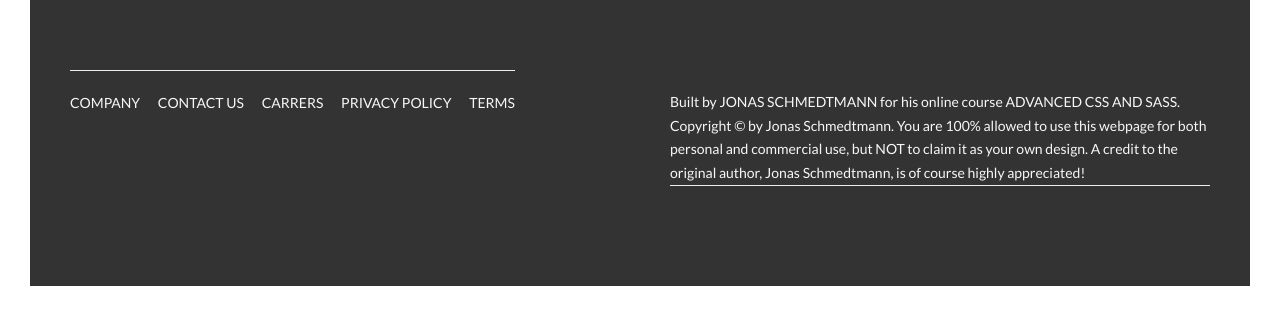
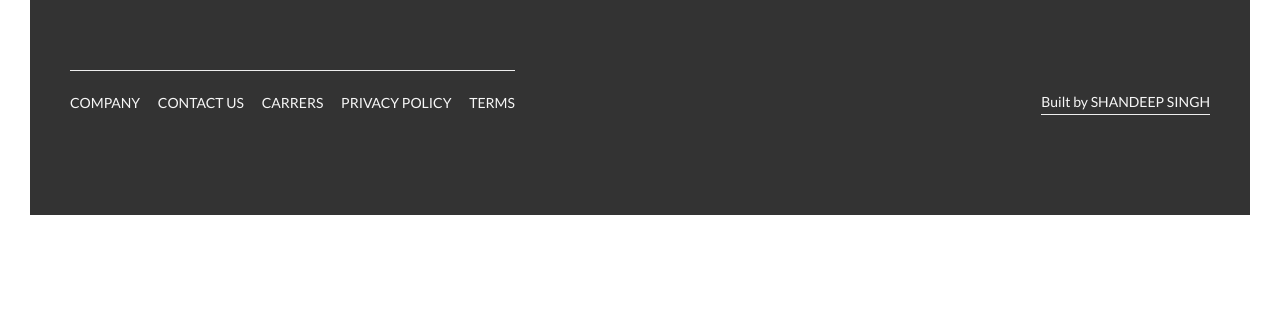
Before and after one commit to shandeep360/Natours, a website: page index.html in a window 1280 px wide. Shown: the part 5784-6100 px from the top of the page. After the commit the page ends 6029 px from the top, so only its background shows below. Drawn offline with Linux system fonts and the light colour scheme.

Commit message:
finished nav

```diff
--- a/index.html
+++ b/index.html
@@ -360,10 +360,7 @@
                 </div>
                 <div class="col-1-of-2">
                     <p class="footer__copyright">
-                        Built by <a href="#" class="footer__link">Jonas Schmedtmann</a> for his online course <a href="#" class="footer__link">Advanced CSS and Sass</a>.
-                        Copyright &copy; by Jonas Schmedtmann. You are 100% allowed to use this webpage for both personal
-                        and commercial use, but NOT to claim it as your own design. A credit to the original author, Jonas
-                        Schmedtmann, is of course highly appreciated!
+                        Built by <a href="#" class="footer__link">Shandeep Singh</a>
                     </p>
                 </div>
             </div>
```
